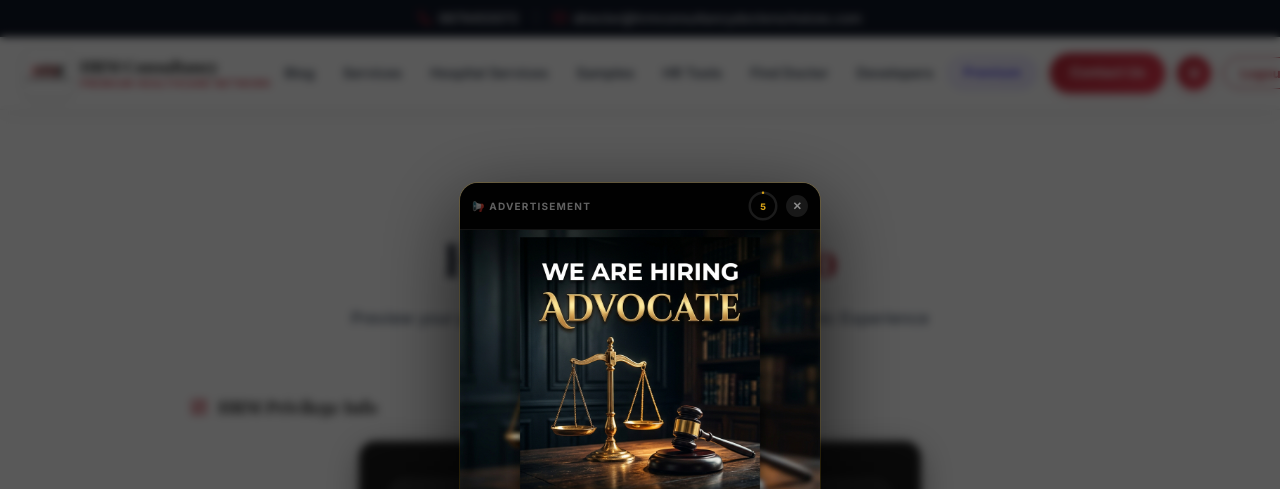
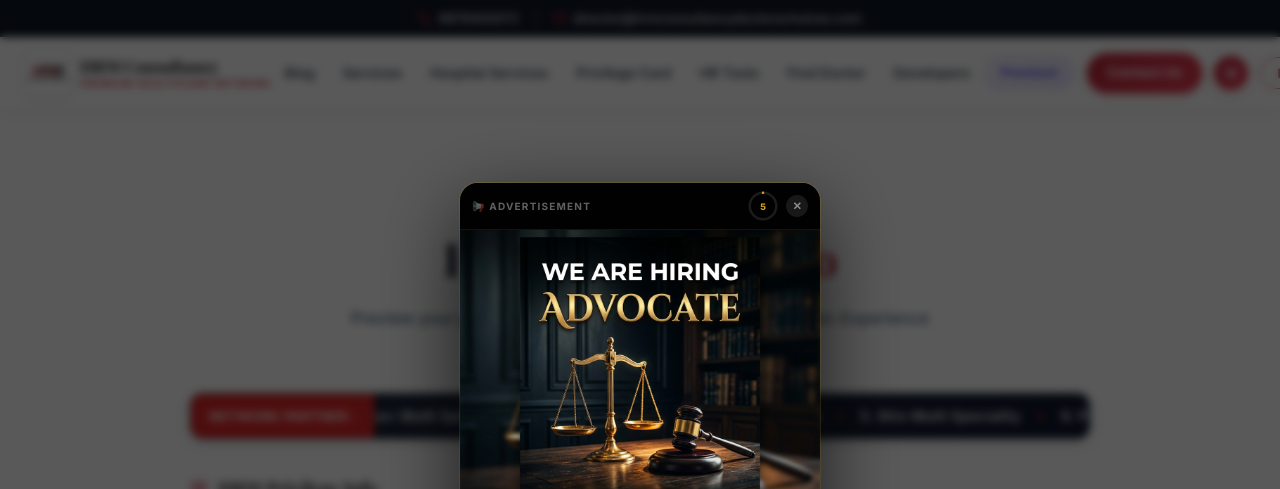
Before and after one commit to karanudani3011/HRM-, a React (Vite) app: page /samples in a window 1280 px wide. Shown: the top 489 px of the page. Built offline with nearby package versions, Linux system fonts and the light colour scheme; no server answers; the database is empty; sample sign-in values are in the browser's storage.

Commit message:
add scrolling bar and change header name

```diff
--- a/src/components/Header.jsx
+++ b/src/components/Header.jsx
@@ -125,7 +125,7 @@ const Header = () => {
             <li><Link to="/blog" onClick={closeMenu}>Blog</Link></li>
             <li><Link to="/services" onClick={closeMenu}>Services</Link></li>
             <li><Link to="/hospital-services" onClick={closeMenu}>Hospital Services</Link></li>
-            <li><Link to="/samples" onClick={closeMenu}>Samples</Link></li>
+            <li><Link to="/samples" onClick={closeMenu}>Privilege Card</Link></li>
             <li><Link to="/hr-extractor" onClick={closeMenu}>HR Tools</Link></li>
             <li><Link to="/find-doctor" onClick={closeMenu}>Find Doctor</Link></li>
             <li><Link to="/developers" onClick={closeMenu}>Developers</Link></li>
--- a/src/components/SampleShowcase.css
+++ b/src/components/SampleShowcase.css
@@ -22,6 +22,75 @@
   gap: 60px;
   max-width: 900px;
   margin: 0 auto;
+}
+
+/* ══════════════ HOSPITAL TICKER BAR ══════════════ */
+.hospital-ticker-wrapper {
+  display: flex;
+  align-items: center;
+  background: linear-gradient(135deg, #1e293b 0%, #0f172a 100%);
+  border-radius: 12px;
+  overflow: hidden;
+  box-shadow: 0 4px 15px rgba(0, 0, 0, 0.15);
+  margin: 0 auto 35px auto;
+  max-width: 900px;
+  border: 1px solid #334155;
+}
+
+.hospital-ticker-label {
+  background: #dc2626;
+  color: #ffffff;
+  padding: 12px 18px;
+  font-weight: 700;
+  font-size: 13px;
+  white-space: nowrap;
+  letter-spacing: 0.5px;
+  text-transform: uppercase;
+  z-index: 2;
+  box-shadow: 2px 0 10px rgba(0, 0, 0, 0.3);
+}
+
+.hospital-ticker-content {
+  overflow: hidden;
+  white-space: nowrap;
+  width: 100%;
+  position: relative;
+  display: flex;
+  align-items: center;
+}
+
+.hospital-ticker-track {
+  display: flex;
+  align-items: center;
+  gap: 16px;
+  white-space: nowrap;
+  animation: hospitalMarquee 25s linear infinite;
+  will-change: transform;
+}
+
+.hospital-ticker-track:hover {
+  animation-play-state: paused;
+}
+
+.hospital-ticker-track span {
+  font-size: 14px;
+  font-weight: 600;
+  color: #f8fafc;
+  letter-spacing: 0.3px;
+}
+
+.ticker-bullet {
+  color: #dc2626 !important;
+  font-size: 16px !important;
+}
+
+@keyframes hospitalMarquee {
+  0% {
+    transform: translateX(0%);
+  }
+  100% {
+    transform: translateX(-50%);
+  }
 }
 
 .sample-title {
--- a/src/components/SampleShowcase.jsx
+++ b/src/components/SampleShowcase.jsx
@@ -292,6 +292,45 @@ const SampleShowcase = () => {
           <p>Preview your personalized HRM Privilege Info &amp; Partner Clinic Experience</p>
         </div>
 
+        {/* Network Partner Hospitals Ticker */}
+        <div className="hospital-ticker-wrapper">
+          <div className="hospital-ticker-label">Network Partner :</div>
+          <div className="hospital-ticker-content">
+            <div className="hospital-ticker-track">
+              <span>1. Vedant Multispeciality Hospital</span>
+              <span className="ticker-bullet">•</span>
+              <span>2. Pulse+ Multi Speciality</span>
+              <span className="ticker-bullet">•</span>
+              <span>3. Dev Multi Speciality</span>
+              <span className="ticker-bullet">•</span>
+              <span>4. Unicare</span>
+              <span className="ticker-bullet">•</span>
+              <span>5. Shiv Multi Speciality</span>
+              <span className="ticker-bullet">•</span>
+              <span>6. Plexus</span>
+              <span className="ticker-bullet">•</span>
+              <span>7. Olympus SuperSpeciality</span>
+              <span className="ticker-bullet">•</span>
+
+              {/* Duplicated set for seamless infinite loop */}
+              <span>1. Vedant Multispeciality Hospital</span>
+              <span className="ticker-bullet">•</span>
+              <span>2. Pulse+ Multi Speciality</span>
+              <span className="ticker-bullet">•</span>
+              <span>3. Dev Multi Speciality</span>
+              <span className="ticker-bullet">•</span>
+              <span>4. Unicare</span>
+              <span className="ticker-bullet">•</span>
+              <span>5. Shiv Multi Speciality</span>
+              <span className="ticker-bullet">•</span>
+              <span>6. Plexus</span>
+              <span className="ticker-bullet">•</span>
+              <span>7. Olympus SuperSpeciality</span>
+              <span className="ticker-bullet">•</span>
+            </div>
+          </div>
+        </div>
+
         <div className="samples-grid">
           {/* Sample 1: ID Card */}
           <div className="sample-item id-card-section">
@@ -393,10 +432,10 @@ const SampleShowcase = () => {
                     <div className="back-terms-content">
                       <div className="terms-heading">Member Terms & Conditions</div>
                       <div className="terms-text">
-                        1. <strong>Private Membership:</strong> PRIVY League Card is a Private Membership Program operated by HRM Consultancy.<br/>
-                        2. <strong>Membership Fee:</strong> The Membership Fee is ₹500 (plus applicable GST, if applicable) and is payable only to HRM Consultancy through authorized payment channels.<br/>
-                        3. <strong>Validity:</strong> The Card is valid for the period mentioned in the Member Account or on the Card from the date of activation.<br/>
-                        4. <strong>Not an Insurance Product:</strong> This Card is not a health insurance policy, mediclaim policy, TPA service, cashless card or financial product.<br/>
+                        1. <strong>Private Membership:</strong> PRIVY League Card is a Private Membership Program operated by HRM Consultancy.<br />
+                        2. <strong>Membership Fee:</strong> The Membership Fee is ₹500 (plus applicable GST, if applicable) and is payable only to HRM Consultancy through authorized payment channels.<br />
+                        3. <strong>Validity:</strong> The Card is valid for the period mentioned in the Member Account or on the Card from the date of activation.<br />
+                        4. <strong>Not an Insurance Product:</strong> This Card is not a health insurance policy, mediclaim policy, TPA service, cashless card or financial product.<br />
                         5. <strong>Eligible Benefits:</strong> Benefits are available only at participating Network Partner are subject to the applicable policies and these Terms & Conditions.
                       </div>
                     </div>
@@ -415,7 +454,7 @@ const SampleShowcase = () => {
                     </div>
 
                     <div className="back-terms-label" style={{ padding: '0 12px 10px', fontSize: '6px', lineHeight: '1.2' }}>
-                      PARTNER LIST<br/>& BENIFITS UPDATES&HELPLINE INFO
+                      PARTNER LIST<br />& BENIFITS UPDATES&HELPLINE INFO
                     </div>
                   </div>
 
```
